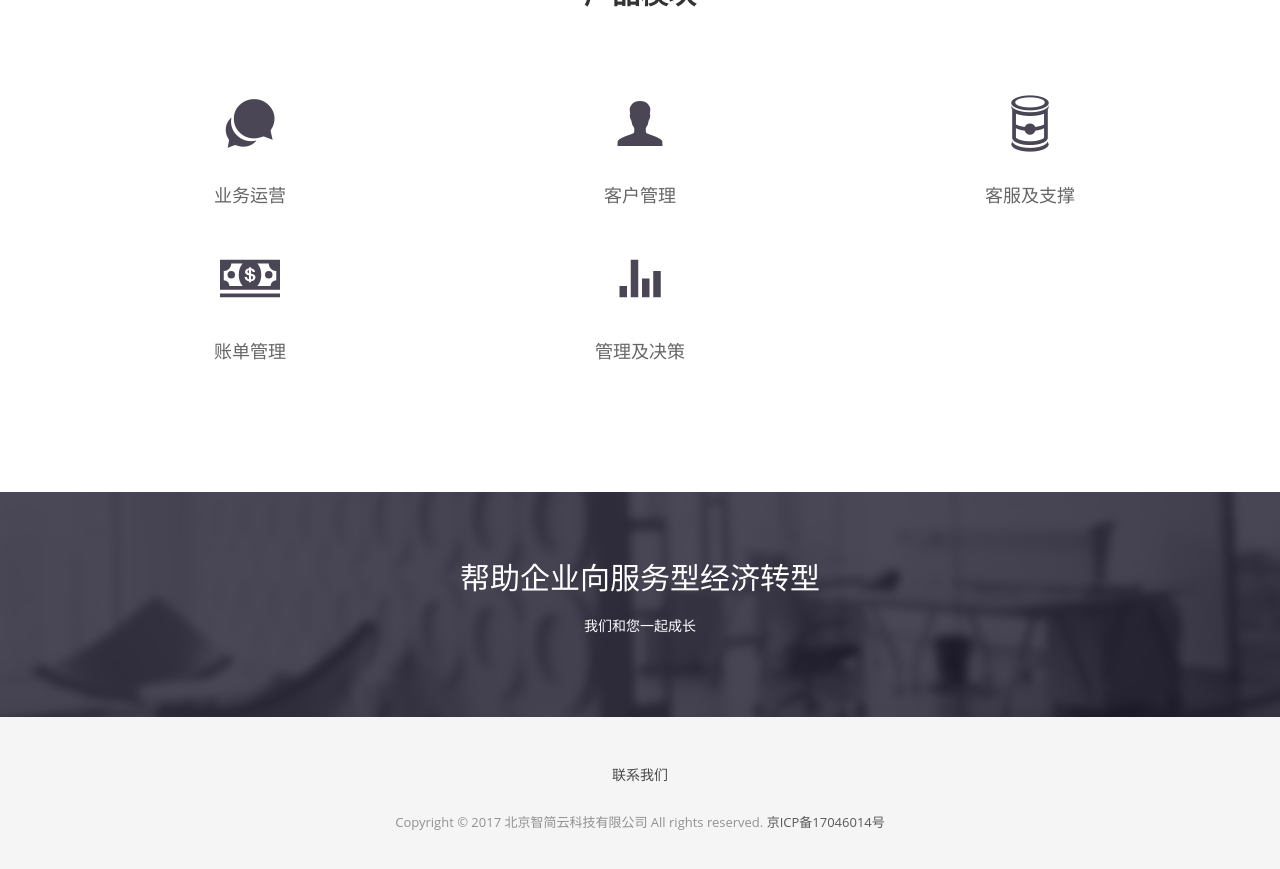
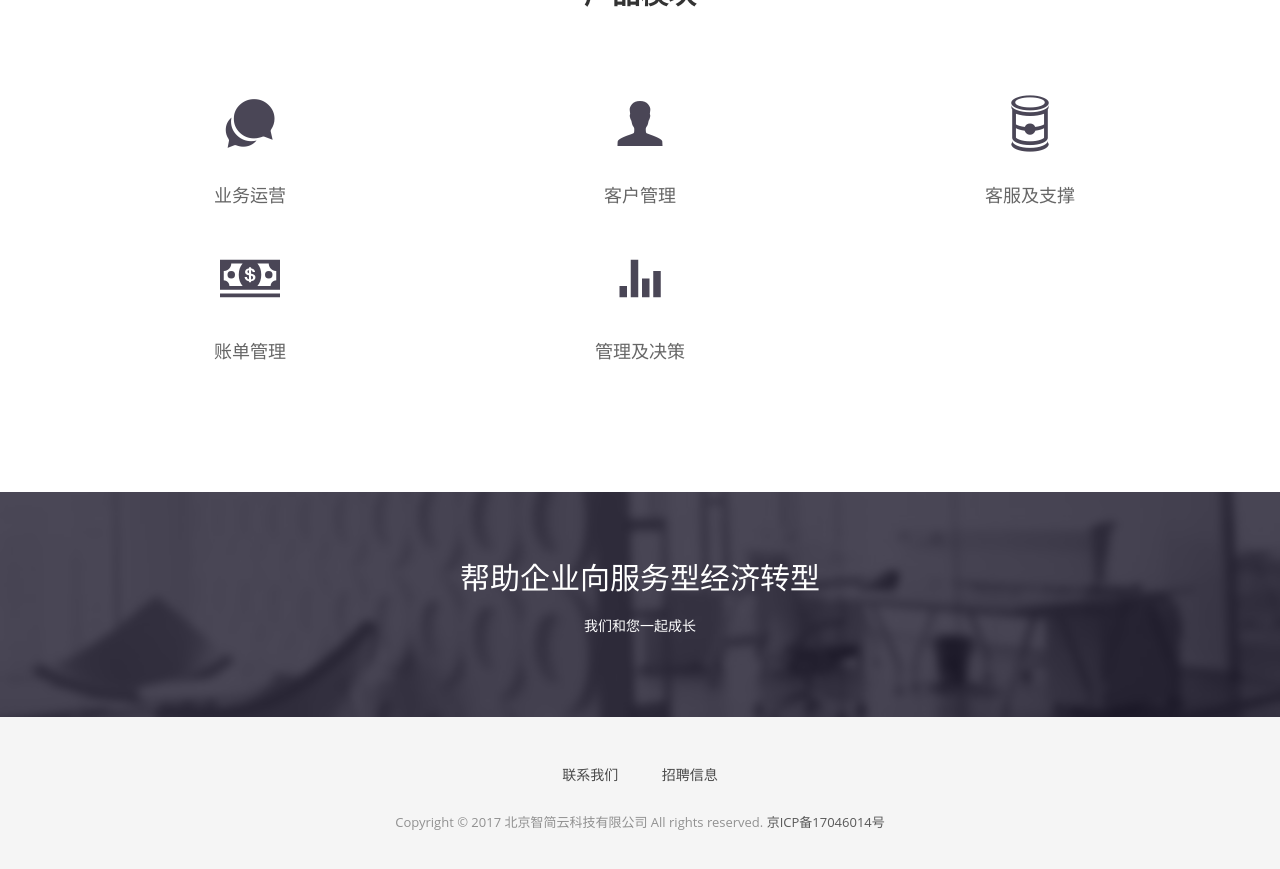
Before and after one commit to dreampivot/slipscloud.github.io, a Jekyll site: the page built from index.html, in a window 1280 px wide and 900 px high, scrolled down 1897 px. Shown: the top 869 px of the window. Built offline with Jekyll 4.4.1, drawn with Linux system fonts in a browser that asks for light colours; some web fonts are replaced.

Commit message:
Update footer.html

```diff
--- a/_includes/footer.html
+++ b/_includes/footer.html
@@ -12,6 +12,7 @@
              <li><a href="{{ site.baseurl }}/media">媒体中心</a></li>
 -->
              <li><a href="{{ site.baseurl }}/contact">联系我们</a></li>
+             <li><a href="{{ site.baseurl }}/hiring">招聘信息</a></li>
           </ul>
         </div>
         <p>Copyright &copy; 2017 北京智简云科技有限公司 All rights reserved.
```
